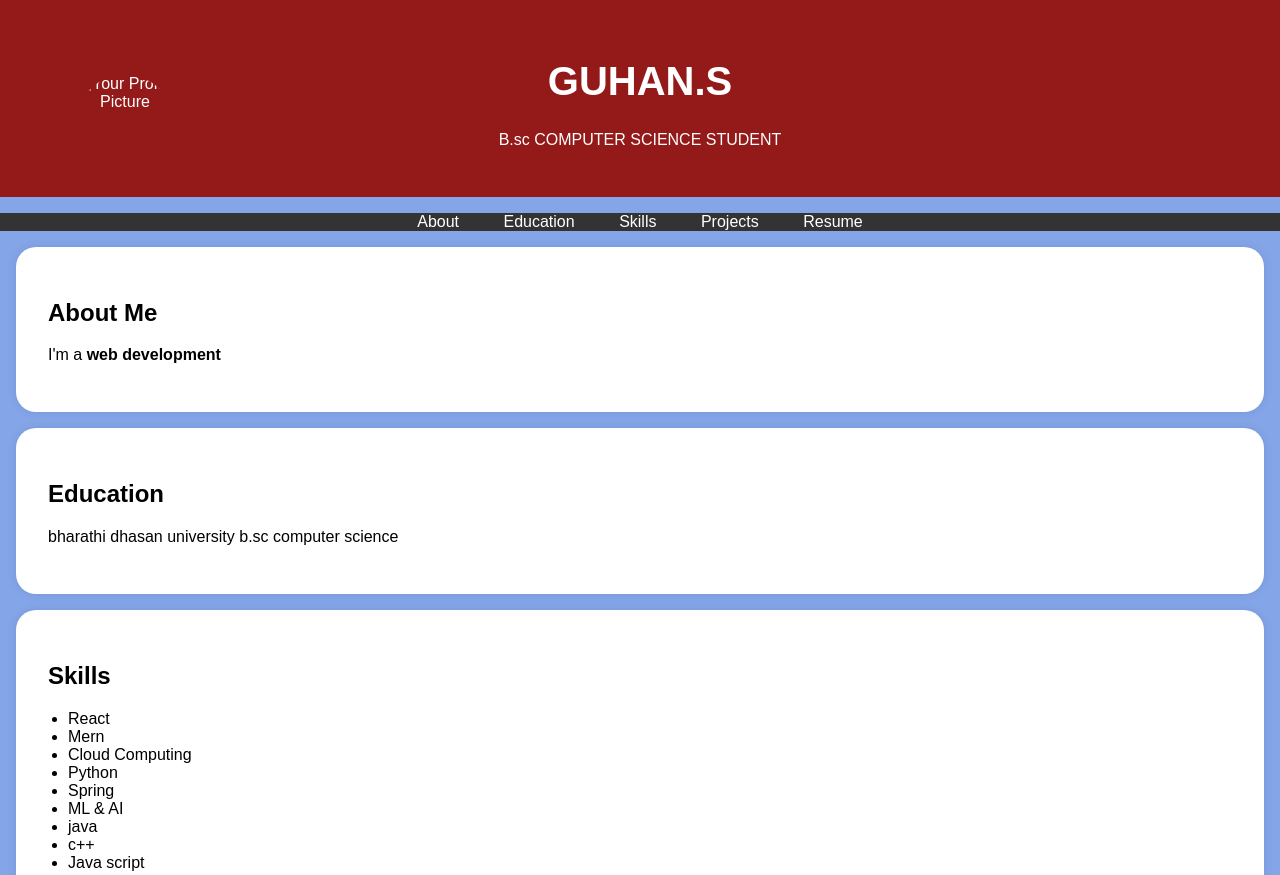
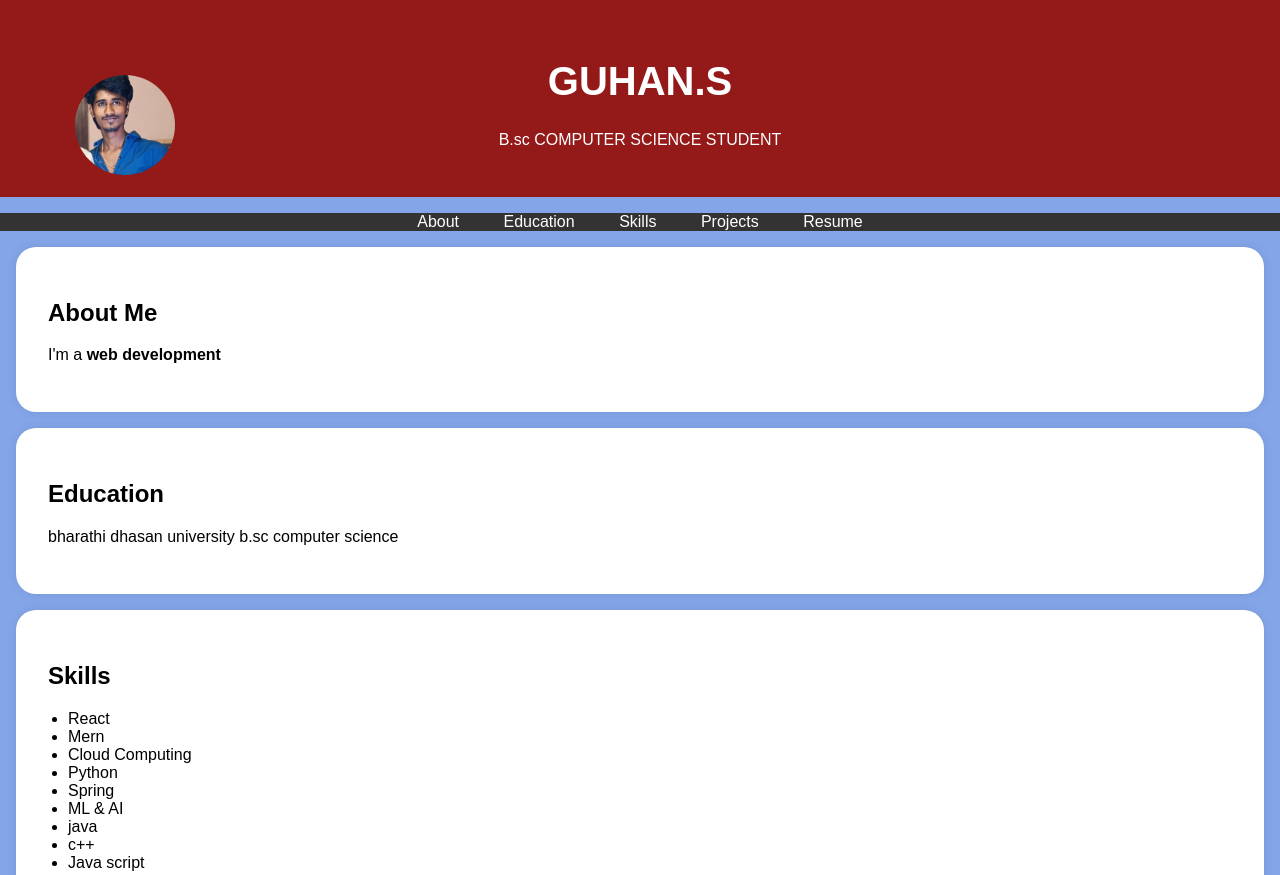
Before and after one commit to guhan-11/Digital-portfolio, a plain HTML site: page index.html in a window 1280 px wide. Shown: the top 875 px of the page. Drawn offline with Linux system fonts and the light colour scheme.

Commit message:
Update index.html

```diff
--- a/index.html
+++ b/index.html
@@ -95,7 +95,7 @@
     <header>
         <div class="header-content">
             <!-- Add your profile picture here -->
-            <img src="/storage/emulated/0/Pictures/gukan photo/20240907_150813.jpg
+            <img src="IMG-20250319-WA0002 (1).jpg
          " alt="Your Profile Picture" class="profile-picture">
             <h1>GUHAN.S</h1>
             <p>B.sc COMPUTER SCIENCE STUDENT</p>
```
